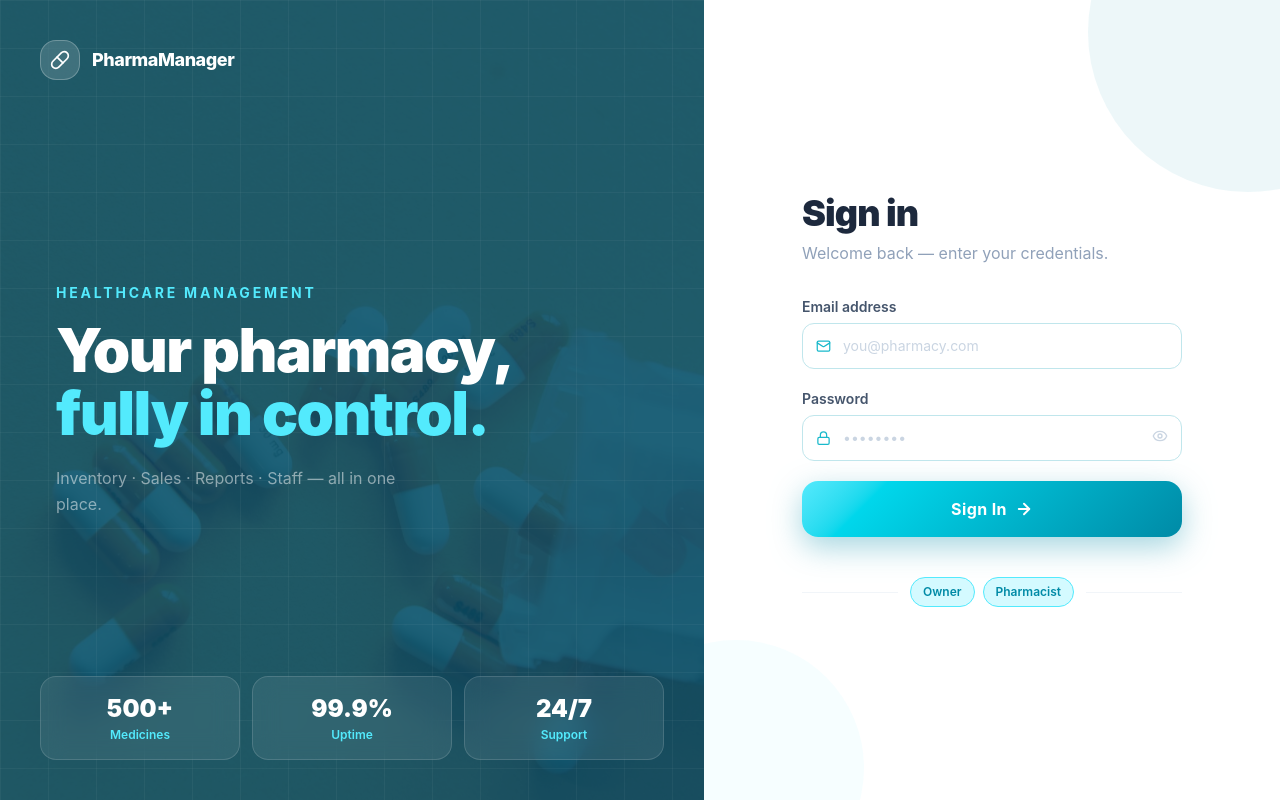
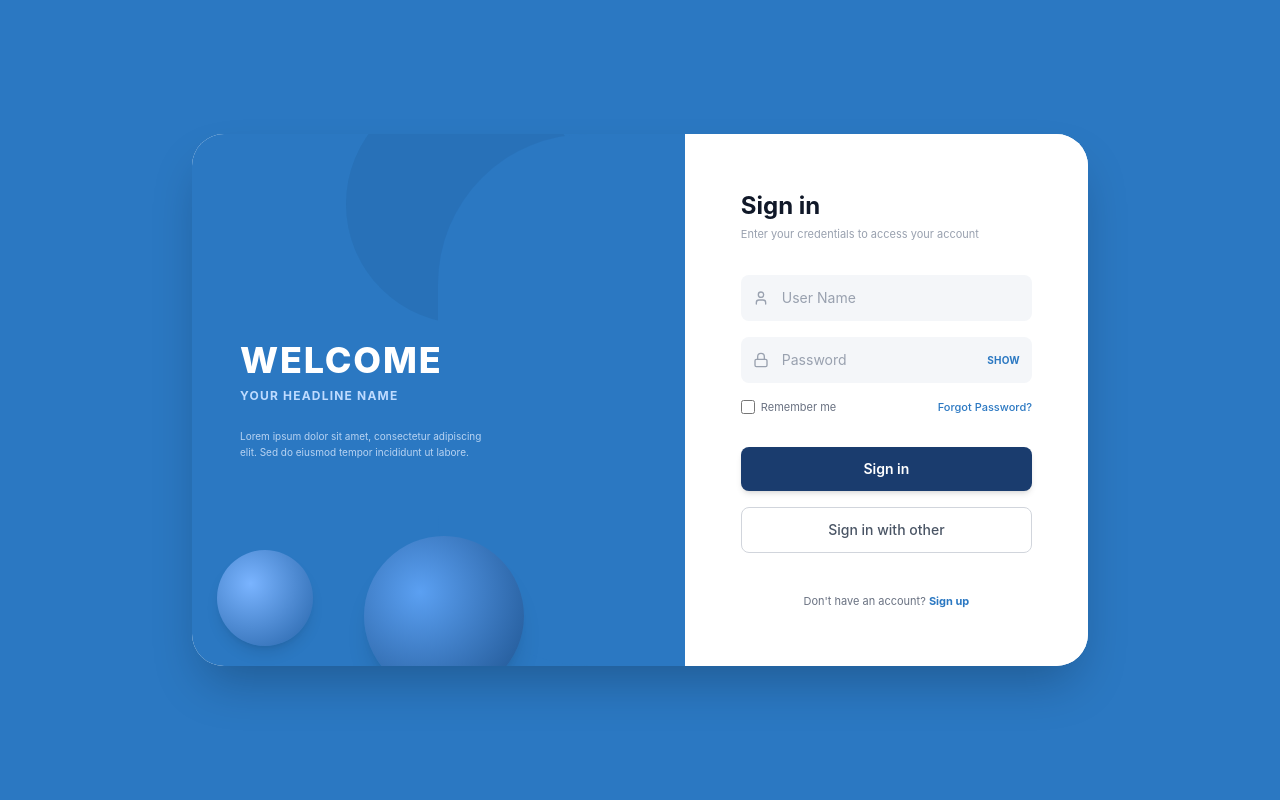
Before and after one commit to ingdia/inventory, a React (Vite) app: page /login in a window 1280 px wide. Built offline with nearby package versions, Linux system fonts and the light colour scheme.

Commit message:
fix: clean LoginPage — single export, pharmacy bg + brand design with remember me and show/hide

```diff
--- a/src/features/auth/pages/LoginPage.jsx
+++ b/src/features/auth/pages/LoginPage.jsx
@@ -1,165 +1,159 @@
-import { useState } from 'react';
-import { useNavigate } from 'react-router-dom';
-import { useForm } from 'react-hook-form';
-import { zodResolver } from '@hookform/resolvers/zod';
-import { Mail, Lock, Eye, EyeOff, ArrowRight, Pill } from 'lucide-react';
-import toast from 'react-hot-toast';
-import { loginSchema } from '../utils/schemas';
-import useAuthStore from '../store/authStore';
-import Input from '../../../shared/components/Input';
-import pharmaBg from '../../../assets/pharmacy-bg.jpg';
+import React, { useState } from 'react';
+import { User, Lock } from 'lucide-react';
 
-const B  = 'oklch(55% 0.18 207.078)';
-const BL = 'oklch(96% 0.04 207.078)';
-const BM = 'oklch(86.5% 0.127 207.078)';
-
-export default function LoginPage() {
-  const navigate = useNavigate();
-  const login    = useAuthStore((s) => s.login);
-  const [showPwd, setShowPwd] = useState(false);
-
-  const { register, handleSubmit, formState: { errors, isSubmitting } } = useForm({
-    resolver: zodResolver(loginSchema),
+const SignInPage = () => {
+  const [showPassword, setShowPassword] = useState(false);
+  const [formData, setFormData] = useState({
+    username: '',
+    password: '',
+    rememberMe: false
   });
 
-  const onSubmit = async (data) => {
-    try {
-      const user = await login(data);
-      toast.success(`Welcome back, ${user.firstName}!`);
-      navigate('/dashboard');
-    } catch (err) {
-      toast.error(err.response?.data?.message || 'Invalid credentials.');
-    }
+  const handleInputChange = (e) => {
+    const { name, value, type, checked } = e.target;
+    setFormData(prev => ({
+      ...prev,
+      [name]: type === 'checkbox' ? checked : value
+    }));
+  };
+
+  const handleSubmit = (e) => {
+    e.preventDefault();
   };
 
   return (
-    <div className="min-h-screen flex">
+    // Outer Blue Container (matching the rounded blue background in the image)
+    <div className="min-h-screen bg-[#2b78c2] flex items-center justify-center p-6 font-sans">
 
-      {/* ── LEFT: photo panel ── */}
-      <div
-        className="hidden lg:block w-[55%] relative overflow-hidden"
-        style={{ backgroundImage: `url(${pharmaBg})`, backgroundSize: 'cover', backgroundPosition: 'center' }}
-      >
-        <div className="absolute inset-0" style={{ background: 'oklch(35% 0.17 207.078 / 0.88)' }} />
-        <div className="absolute inset-0"
-          style={{
-            backgroundImage: 'linear-gradient(oklch(100% 0 0 / 0.04) 1px,transparent 1px),linear-gradient(90deg,oklch(100% 0 0 / 0.04) 1px,transparent 1px)',
-            backgroundSize: '48px 48px',
-          }} />
+      {/* Main White Card */}
+      <div className="w-full max-w-4xl bg-white rounded-[2rem] shadow-2xl overflow-hidden flex flex-col md:flex-row relative">
 
-        {/* logo */}
-        <div className="absolute top-10 left-10 flex items-center gap-3 z-10">
-          <div className="w-10 h-10 rounded-2xl flex items-center justify-center backdrop-blur-md"
-            style={{ background: 'oklch(100% 0 0 / 0.15)', border: '1px solid oklch(100% 0 0 / 0.25)' }}>
-            <Pill size={20} className="text-white" />
-          </div>
-          <span className="text-white font-extrabold text-lg tracking-tight">PharmaManager</span>
+        {/* ================= LEFT SIDE (BLUE) ================= */}
+        <div className="md:w-[55%] relative bg-[#2b78c2] min-h-[450px] flex flex-col justify-center p-12 overflow-hidden">
+
+          {/* The Curved Right Edge (Creates the arc overlapping the white section) */}
+          <div className="absolute right-0 top-0 bottom-0 w-1/2 bg-[#2b78c2] rounded-l-[150px] z-10"></div>
+
+          {/* 3D Bubble 1: Large Dark Blue Sphere */}
+          <div className="absolute bottom-[-30px] left-[35%] w-40 h-40 rounded-full z-20 shadow-xl"
+               style={{ background: 'radial-gradient(circle at 35% 35%, #5ba0f2, #1a4f8a)' }}>
           </div>
 
-        {/* hero copy */}
-        <div className="absolute inset-0 flex flex-col justify-center px-14 z-10">
-          <p className="text-sm font-bold uppercase tracking-[0.2em] mb-4" style={{ color: BM }}>
-            Healthcare Management
-          </p>
-          <h1 className="text-6xl font-black text-white leading-[1.05] tracking-tight">
-            Your pharmacy,<br />
-            <span style={{ color: BM }}>fully in control.</span>
-          </h1>
-          <p className="mt-5 text-white/50 text-base max-w-sm leading-relaxed">
-            Inventory · Sales · Reports · Staff — all in one place.
-          </p>
+          {/* 3D Bubble 2: Smaller Lighter Blue Sphere */}
+          <div className="absolute bottom-[20px] left-[5%] w-24 h-24 rounded-full z-20 shadow-lg"
+               style={{ background: 'radial-gradient(circle at 35% 35%, #7ab4ff, #2563a8)' }}>
           </div>
 
-        {/* stats */}
-        <div className="absolute bottom-10 left-10 right-10 z-10">
-          <div className="grid grid-cols-3 gap-3">
-            {[['500+','Medicines'],['99.9%','Uptime'],['24/7','Support']].map(([v, l]) => (
-              <div key={l} className="rounded-2xl p-4 text-center backdrop-blur-md"
-                style={{ background: 'oklch(100% 0 0 / 0.08)', border: '1px solid oklch(100% 0 0 / 0.14)' }}>
-                <p className="text-2xl font-black text-white">{v}</p>
-                <p className="text-xs font-semibold mt-0.5" style={{ color: BM }}>{l}</p>
-              </div>
-            ))}
-          </div>
+          {/* Subtle background arc for depth */}
+          <div className="absolute top-[-50px] right-[20%] w-60 h-60 rounded-full bg-[#2468a8] opacity-40 z-0"></div>
+
+          {/* Text Content */}
+          <div className="relative z-30 text-white max-w-[250px]">
+            <h1 className="text-4xl font-extrabold tracking-wider mb-2">WELCOME</h1>
+            <p className="text-blue-200 text-xs font-bold tracking-widest uppercase mb-6">
+              Your Headline Name
+            </p>
+            <p className="text-blue-100 text-[10px] leading-relaxed opacity-80">
+              Lorem ipsum dolor sit amet, consectetur adipiscing elit. Sed do eiusmod tempor incididunt ut labore.
+            </p>
           </div>
         </div>
 
-      {/* ── RIGHT: form panel ── */}
-      <div className="flex-1 flex items-center justify-center p-8 bg-white relative overflow-hidden">
-        <div className="absolute -top-32 -right-32 w-80 h-80 rounded-full opacity-[0.07] pointer-events-none" style={{ background: B }} />
-        <div className="absolute -bottom-24 -left-24 w-64 h-64 rounded-full opacity-[0.05] pointer-events-none" style={{ background: BM }} />
+        {/* ================= RIGHT SIDE (WHITE FORM) ================= */}
+        <div className="md:w-[45%] bg-white p-10 md:p-14 flex flex-col justify-center relative z-20">
+          <div className="max-w-sm w-full mx-auto">
 
-        <div className="relative z-10 w-full max-w-[380px] space-y-8">
+            <h2 className="text-2xl font-bold text-gray-900 mb-1">Sign in</h2>
+            <p className="text-gray-400 text-[11px] mb-8">
+              Enter your credentials to access your account
+            </p>
 
-          {/* mobile logo */}
-          <div className="flex lg:hidden items-center gap-2">
-            <div className="w-9 h-9 rounded-xl flex items-center justify-center"
-              style={{ background: `linear-gradient(135deg,${BM},${B})` }}>
-              <Pill size={17} className="text-white" />
+            <form onSubmit={handleSubmit} className="space-y-4">
+              {/* Username Input */}
+              <div className="relative group">
+                <div className="absolute left-3 top-1/2 transform -translate-y-1/2 text-gray-400">
+                  <User size={16} />
                 </div>
-            <span className="font-extrabold text-slate-800">PharmaManager</span>
+                <input
+                  type="text"
+                  name="username"
+                  value={formData.username}
+                  onChange={handleInputChange}
+                  placeholder="User Name"
+                  className="w-full pl-10 pr-4 py-3 bg-[#f4f6f9] border border-transparent rounded-lg text-sm text-gray-700 placeholder-gray-400 focus:outline-none focus:border-blue-400 focus:bg-white transition-all"
+                  required
+                />
               </div>
 
-          <div>
-            <h2 className="text-4xl font-black text-slate-800 tracking-tight">Sign in</h2>
-            <p className="text-slate-400 mt-2">Welcome back — enter your credentials.</p>
+              {/* Password Input */}
+              <div className="relative group">
+                <div className="absolute left-3 top-1/2 transform -translate-y-1/2 text-gray-400">
+                  <Lock size={16} />
+                </div>
+                <input
+                  type={showPassword ? 'text' : 'password'}
+                  name="password"
+                  value={formData.password}
+                  onChange={handleInputChange}
+                  placeholder="Password"
+                  className="w-full pl-10 pr-14 py-3 bg-[#f4f6f9] border border-transparent rounded-lg text-sm text-gray-700 placeholder-gray-400 focus:outline-none focus:border-blue-400 focus:bg-white transition-all"
+                  required
+                />
+                <button
+                  type="button"
+                  onClick={() => setShowPassword(!showPassword)}
+                  className="absolute right-3 top-1/2 transform -translate-y-1/2 text-[#2b78c2] text-[10px] font-bold hover:text-blue-800 transition-colors tracking-wide"
+                >
+                  {showPassword ? 'HIDE' : 'SHOW'}
+                </button>
               </div>
 
-          <form onSubmit={handleSubmit(onSubmit)} className="space-y-5">
-            <Input
-              label="Email address"
-              type="email"
-              placeholder="you@pharmacy.com"
-              icon={Mail}
-              error={errors.email?.message}
-              {...register('email')}
+              {/* Remember Me & Forgot Password */}
+              <div className="flex items-center justify-between text-[11px] mt-2">
+                <label className="flex items-center space-x-1.5 cursor-pointer">
+                  <input
+                    type="checkbox"
+                    name="rememberMe"
+                    checked={formData.rememberMe}
+                    onChange={handleInputChange}
+                    className="w-3.5 h-3.5 text-blue-600 border-gray-300 rounded focus:ring-blue-500"
                   />
-            <Input
-              label="Password"
-              type={showPwd ? 'text' : 'password'}
-              placeholder="••••••••"
-              icon={Lock}
-              error={errors.password?.message}
-              rightElement={
-                <button type="button" onClick={() => setShowPwd(v => !v)}
-                  className="text-slate-300 hover:text-slate-500 transition-colors">
-                  {showPwd ? <EyeOff size={16} /> : <Eye size={16} />}
-                </button>
-              }
-              {...register('password')}
-            />
+                  <span className="text-gray-500">Remember me</span>
+                </label>
+                <a href="#" className="text-[#2b78c2] hover:text-blue-800 font-medium transition-colors">
+                  Forgot Password?
+                </a>
+              </div>
 
+              {/* Sign In Button (Dark Navy) */}
               <button
                 type="submit"
-              disabled={isSubmitting}
-              className="w-full flex items-center justify-center gap-2 py-4 rounded-2xl text-white font-bold text-base tracking-wide transition-all active:scale-[0.98] disabled:opacity-60 mt-2"
-              style={{
-                background: `linear-gradient(135deg,${BM},${B})`,
-                boxShadow: `0 10px 30px oklch(55% 0.18 207.078 / 0.35)`,
-              }}
+                className="w-full bg-[#1a3c6e] hover:bg-[#142e56] text-white font-semibold py-3 rounded-lg shadow-md hover:shadow-lg transition-all duration-200 text-sm mt-4"
               >
-              {isSubmitting
-                ? <span className="h-5 w-5 animate-spin rounded-full border-2 border-white/30 border-t-white" />
-                : <> Sign In <ArrowRight size={18} strokeWidth={2.5} /> </>
-              }
+                Sign in
               </button>
+
+              {/* Alternative Sign In (White with border) */}
+              <button
+                type="button"
+                className="w-full bg-white border border-gray-300 hover:border-gray-400 text-gray-600 font-medium py-3 rounded-lg transition-all duration-200 text-sm"
+              >
+                Sign in with other
+              </button>
+
+              {/* Sign Up Link */}
+              <p className="text-center text-[11px] text-gray-500 mt-6">
+                Don't have an account?{' '}
+                <a href="#" className="text-[#2b78c2] hover:text-blue-800 font-bold transition-colors">
+                  Sign up
+                </a>
+              </p>
             </form>
-
-          <div className="flex items-center gap-3 pt-2">
-            <div className="flex-1 h-px bg-slate-100" />
-            <div className="flex gap-2">
-              {['Owner', 'Pharmacist'].map(r => (
-                <span key={r} className="text-xs px-3 py-1.5 rounded-full font-semibold"
-                  style={{ background: BL, color: B, border: `1px solid ${BM}` }}>
-                  {r}
-                </span>
-              ))}
           </div>
-            <div className="flex-1 h-px bg-slate-100" />
-          </div>
-
         </div>
       </div>
     </div>
   );
-}
+};
+
+export default SignInPage;
```
Lines whose indentation alone changed are shown as unchanged.
